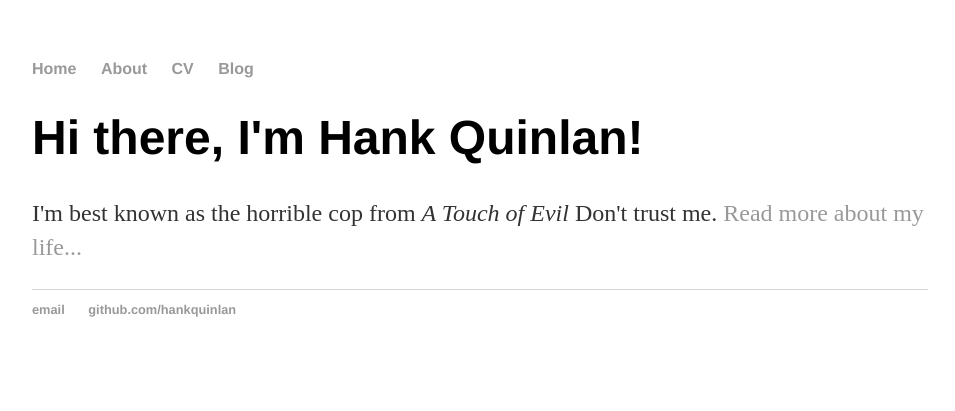
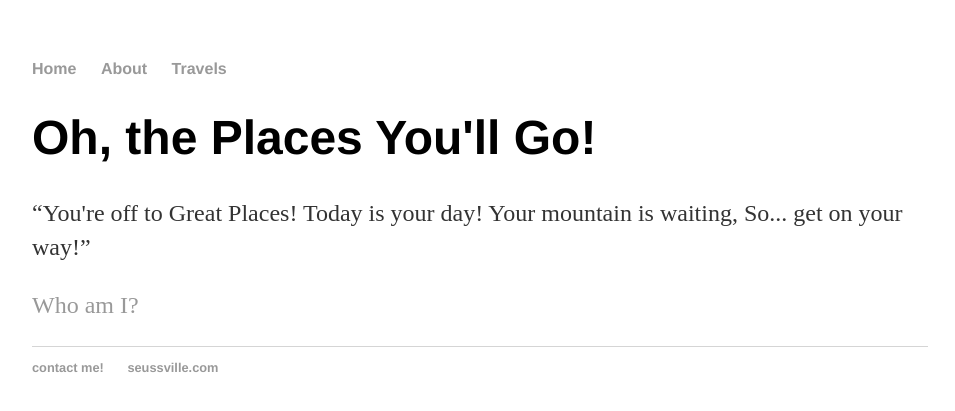
Before and after one commit to jstrzempko/idce30262-studio1, a Jekyll site: the page index.html, which Jekyll copies as it is, in a window 1280 px wide. Shown: the top 411 px of the page, without its empty margins (160-1115 px from the left). Built offline with Jekyll 4.4.1, drawn with Linux system fonts in a browser that asks for light colours.

Commit message:
adjusting files to not use Jekyll

```diff
--- a/cv/index.html
+++ b/cv/index.html
@@ -1,8 +1,8 @@
 ---
 layout: default
-title: Hank Quinlan, Horrible Cop
+title: Jess Strzempko
 ---
 <div class="blurb">
-	<h1>Hi there, I'm Hank Quinlan!</h1>
-	<p>I'm best known as the horrible cop from <em>A Touch of Evil</em> Don't trust me. <a href="/about">Read more about my life...</a></p>
+	<h1>Jess Strzempko</h1>
+	<p>I make maps!</p>
 </div><!-- /.blurb -->
--- a/index.html
+++ b/index.html
@@ -1,8 +1,30 @@
----
-layout: default
-title: Hank Quinlan, Horrible Cop
----
-<div class="blurb">
-	<h1>Hi there, I'm Hank Quinlan!</h1>
-	<p>I'm best known as the horrible cop from <em>A Touch of Evil</em> Don't trust me. <a href="/about">Read more about my life...</a></p>
-</div><!-- /.blurb -->
+<!DOCTYPE html>
+<html>
+	<head>
+		<title>IDCE30262-studiolab1</title>
+		<!-- link to main stylesheet -->
+		<link rel="stylesheet" type="text/css" href="/css/main.css">
+	</head>
+	<body>
+		<nav>
+    		<ul>
+        		<li><a href="/">Home</a></li>
+	        	<li><a href="/about">About</a></li>
+        		<li><a href="/cv">Travels</a></li>
+    		</ul>
+		</nav>
+		<div class="container">
+    		<div class="blurb">
+        		<h1>Oh, the Places You'll Go!</h1>
+				<p>“You're off to Great Places! Today is your day! Your mountain is waiting, So... get on your way!”</p>
+				<p><a href="/about">Who am I?</a></p>
+    		</div><!-- /.blurb -->
+		</div><!-- /.container -->
+		<footer>
+    		<ul>
+        		<li><a href="mailto:susanb@drseuss.com">contact me!</a></li>
+        		<li><a href="https://www.seussville.com/">seussville.com</a></li>
+			</ul>
+		</footer>
+	</body>
+</html>
```
Also changed, not shown: css/main.css (line endings or trailing spaces).
